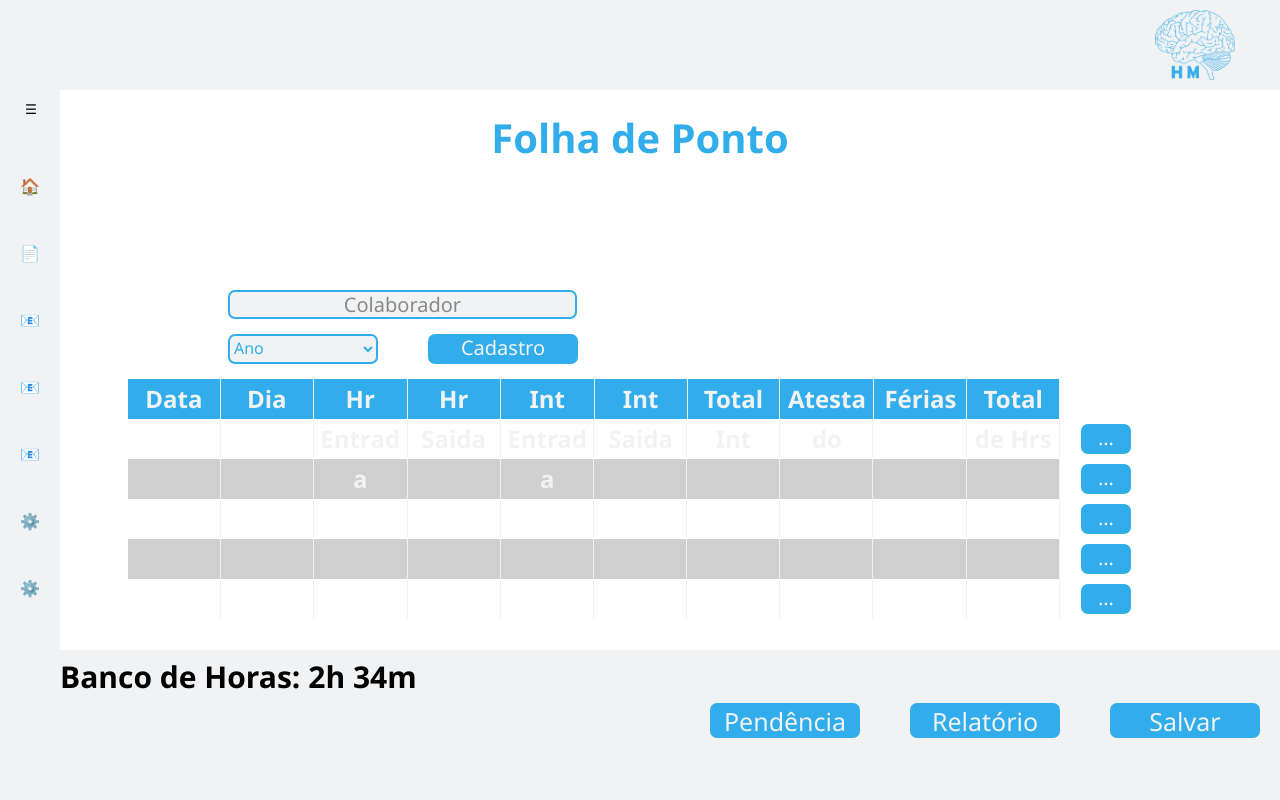
After one commit to forjandobits/Projeto_PI, a PHP site: page /ponto.html in a window 1280 px wide. The commit adds this page. Run offline with PHP 8.4, Linux system fonts and the light colour scheme.

Commit message:
FEAT: Implementação da página folha de ponto - Brendon e Ágata

```diff
--- /dev/null
+++ b/html-css/ponto.html
@@ -0,0 +1,170 @@
+<!DOCTYPE html>
+<html lang="pt-br">
+
+<head>
+    <meta charset="UTF-8">
+    <meta name="viewport" content="width=device-width, initial-scale=1.0">
+    <title>Histórico de Pagamentos</title>
+    <link rel="stylesheet" href="public/css/estilo.css">
+    <link rel="stylesheet" href="public/css/sidebar.css">
+    <link rel="shortcut icon" href="public\img\Cerebro.ico" type="image/x-icon">
+</head>
+
+<body>
+    <!-- Cabeçalho fixo da tela -->
+    <header class="cabecalho-tela-inicial">
+        <img src="public/img/Logo HM Cerebro.png">
+    </header>
+
+    <!-- Sidebar lateral (drawer) -->
+    <aside class="sidebar" id="sidebar">
+        <!-- Botão que abre/fecha a sidebar (toggle) -->
+        <button class="botao" id="botao-abrefecha">☰</button>
+
+        <!-- Espaço reservado para a imagem do usuário -->
+        <img src="" alt="">
+
+        <!-- Lista de navegação da sidebar -->
+        <ul>
+            <!-- Cada item da lista tem um ícone (emoji) + link de navegação -->
+            <li>🏠<span><a href="inicial.php">Início</a></span></li>
+            <li>📄<span><a href="documentos.php">Solicitações</a></span></li>
+            <li>📧<span><a href="mensagens.php">Recibos</a></span></li>
+            <li>📧<span><a href="mensagens.php">Banco de Horas</a></span></li>
+            <li>📧<span><a href="mensagens.php">Cadastro de Funcionários</a></span></li>
+            <li>⚙️<span><a href="configuracoes.php">Configurações</a></span></li>
+            <li>⚙️<span><a href="configuracoes.php">Sair</a></span></li>
+        </ul>
+    </aside>
+
+    <!-- Conteúdo principal da página -->
+    <main class="main-pagamento">
+
+        <h2>Folha de Ponto</h2>
+
+
+        <article class="article-folha-pagamento">
+
+            <form method="GET" class="filtro-ponto campo-esquerda">
+                <input type="text" id="filtro" class="input-filtro-ponto" placeholder="Colaborador">
+
+                <div class="campo-select-ponto">
+                    <select id="opcao-filtro" class="opcao-filtro">
+                        <option value="1" default>Ano</option>
+                        <option value="3">Um Mês</option>
+                    </select>
+                    <button class="button-filtro-ponto">Cadastro</button>
+                </div>
+            </form>
+
+            <section class="lista-ponto">
+
+                <table>
+
+                    <thead>
+                        <tr>
+                            <th>Data</th>
+                            <th>Dia</th>
+                            <th>Hr Entrada</th>
+                            <th>Hr Saida</th>
+                            <th>Int Entrada</th>
+                            <th>Int Saida</th>
+                            <th>Total Int</th>
+                            <th>Atestado</th>
+                            <th>Férias</th>
+                            <th>Total de Hrs</th>
+                            <th></th>
+                        </tr>
+                    </thead>
+
+                    <tbody id="ponto-saida">
+                        <tr>
+                            <td></td>
+                            <td></td>
+                            <td></td>
+                            <td></td>
+                            <td></td>
+                            <td></td>
+                            <td></td>
+                            <td></td>
+                            <td></td>
+                            <td></td>
+                            <td><button class="button-table-ponto">...</button></td>
+                        </tr>
+                        <tr>
+                            <td></td>
+                            <td></td>
+                            <td></td>
+                            <td></td>
+                            <td></td>
+                            <td></td>
+                            <td></td>
+                            <td></td>
+                            <td></td>
+                            <td></td>
+                            <td><button class="button-table-ponto">...</button></td>
+                        </tr>
+                        <tr>
+                            <td></td>
+                            <td></td>
+                            <td></td>
+                            <td></td>
+                            <td></td>
+                            <td></td>
+                            <td></td>
+                            <td></td>
+                            <td></td>
+                            <td></td>
+                            <td><button class="button-table-ponto">...</button></td>
+                        </tr>
+                        <tr>
+                            <td></td>
+                            <td></td>
+                            <td></td>
+                            <td></td>
+                            <td></td>
+                            <td></td>
+                            <td></td>
+                            <td></td>
+                            <td></td>
+                            <td></td>
+                            <td><button class="button-table-ponto">...</button></td>
+                        </tr>
+                        <tr>
+                            <td></td>
+                            <td></td>
+                            <td></td>
+                            <td></td>
+                            <td></td>
+                            <td></td>
+                            <td></td>
+                            <td></td>
+                            <td></td>
+                            <td></td>
+                            <td><button class="button-table-ponto">...</button></td>
+                        </tr>
+
+                    </tbody>
+
+                </table>
+
+            </section>
+
+            <section class="footer-ponto">
+                <div class="campo-esquerda">
+                    <p id="saida-banco-horas">Banco de Horas: 2h 34m</p>
+                </div>
+                <div class="campo-direita gap">
+                    <button class="button-filtro">Pendência</button>
+                    <button class="button-filtro">Relatório</button>
+                    <button class="button-filtro">Salvar</button>
+                </div>
+            </section>
+        </article>
+    </main>
+
+    <!-- Importa o JavaScript que controla a sidebar -->
+    <script src="public/js/sidebar.js"></script>
+</body>
+
+</html>
--- a/html-css/public/css/estilo.css
+++ b/html-css/public/css/estilo.css
@@ -321,7 +321,9 @@ figure {
   word-wrap: break-word;
   /* quebra texto longo */
 }
-.lista-principal th:nth-child(4), th:nth-child(5){
+
+.lista-principal th:nth-child(4),
+th:nth-child(5) {
   background-color: #ffffff;
 }
 
@@ -446,3 +448,223 @@ td:not(:last-child) {
   display: flex;
   justify-content: right;
 }
+
+
+/* ========== Area de Folha de Ponto ========== */
+
+.article-folha-ponto {
+  display: flex;
+  flex-wrap: wrap;
+  flex-direction: row;
+  justify-content: center;
+  gap: 15px;
+}
+
+
+.lista-ponto {
+  display: flex;
+  flex-direction: row;
+  justify-content: center;
+}
+
+.lista-ponto tr {
+  height: 40px;
+  line-height: 40px;
+  display: flex;
+  flex-direction: row;
+  justify-content: center;
+}
+
+.lista-ponto table {
+  width: 100%;
+  height: auto;
+  table-layout: fixed;
+  /* largura fixa das colunas */
+  border-collapse: collapse;
+  /* remove espaçamento entre células */
+}
+
+.lista-ponto th {
+  color: var(--cor-background);
+  background-color: var(--cor-titulo-azul);
+  width: calc(100% / 11);
+  /* divide tabela em 10 colunas iguais */
+  /* padding: 10px; */
+  text-align: center;
+  word-wrap: break-word;
+  /* quebra texto longo */
+}
+
+.lista-ponto td {
+  width: calc(100% / 11);
+  /* divide tabela em 10 colunas iguais */
+  display: flex;
+  text-align: center;
+  justify-content: center;
+  align-items: center;
+  word-wrap: break-word;
+  font-size: 17px;
+  /* quebra texto longo */
+}
+
+.lista-ponto thead {
+  font-size: var(--fonte-pequena);
+  color: var(--cor-titulo-azul);
+}
+
+.lista-ponto tbody tr:nth-child(even) {
+  background: var(--cor-background-cinza);
+}
+
+.lista-ponto tbody tr:hover {
+  background: var(--cor-background-hover-claro);
+  transition: all 0.2s ease-in-out;
+
+}
+
+.lista-ponto th:not(:last-child),
+td:not(:last-child) {
+  border-right: 1px solid var(--cor-background);
+}
+
+.lista-ponto th:nth-child(11),
+td:nth-child(11) {
+  background-color: #ffffff;
+}
+
+
+.filtro-ponto {
+  width: 100%;
+  display: flex;
+  flex-direction: column;
+  padding-left: 100px;
+  padding-top: 100px;
+  gap: 10px;
+}
+
+
+.opcao-filtro {
+  display: flex;
+  flex-direction: column;
+  width: 150px;
+  height: 30px;
+  color: var(--cor-titulo-azul);
+  background-color: var(--cor-background);
+  font-size: (var(--fonte-media));
+  border: 2px solid var(--cor-titulo-azul);
+  border-radius: 7px;
+}
+
+.opcao-filtro:hover {
+  color: var(--cor-background-hover);
+  border: 2px solid var(--cor-background-hover);
+  transition: all 0.2s ease-in-out;
+}
+
+.opcao-filtro:focus-visible {
+  font-size: (var(--fonte-media));
+  color: var(--cor-background-hover);
+  border: 2px solid var(--cor-background-hover);
+  background-color: var(--cor-background);
+  border-radius: 7px;
+}
+
+
+.input-filtro-ponto {
+  width: 335px;
+  height: 15px;
+  padding: 5px;
+  text-align: center;
+  font-size: 20px;
+  /* assecibilidade 35px */
+  color: var(--cor-titulo-azul);
+  background-color: var(--cor-background);
+  border: 2px solid var(--cor-titulo-azul);
+  border-radius: 7px;
+  margin: 5px 0px;
+}
+
+.input-filtro-ponto::placeholder {
+  font-size: 20px;
+  /* assecibilidade 35px */
+  color: var(--cor-texto-cinza);
+}
+
+.input-filtro-ponto:hover {
+  color: var(--cor-background-hover);
+  border: 2px solid var(--cor-background-hover);
+  transition: all 0.2s ease-in-out;
+}
+
+.input-filtro-ponto:focus {
+  outline: none;
+  color: var(--cor-background-hover);
+  border: 2px solid var(--cor-background-hover);
+}
+
+
+
+.button-filtro-ponto {
+  width: 150px;
+  height: 30px;
+  border: none;
+  border-radius: 7px;
+  background-color: var(--cor-titulo-azul);
+  color: var(--cor-background);
+  font-size: 20px;
+  display: flex;
+  text-align: center;
+  justify-content: center;
+}
+
+.button-filtro-ponto:hover {
+  background-color: var(--cor-background-hover);
+  transition: all 0.2s ease-in-out;
+}
+
+.button-table-ponto {
+  display: flex;
+  text-align: center;
+  justify-content: center;
+  width: 50px;
+  height: 30px;
+  border: none;
+  border-radius: 7px;
+  background-color: var(--cor-titulo-azul);
+  color: var(--cor-background);
+  font-size: 20px;
+}
+
+.button-table-ponto:hover {
+  background-color: var(--cor-background-hover);
+  transition: all 0.2s ease-in-out;
+}
+
+
+.campo-select-ponto {
+  display: flex;
+  justify-content: left;
+  gap: 50px;
+}
+
+.gap {
+  margin: 0px 20px;
+  gap: 50px;
+}
+
+.footer-ponto {
+  position: fixed;
+  background-color: var(--cor-background);
+  bottom: 0;
+  width: 100%;
+  height: 150px;
+}
+
+.footer-ponto p {
+  margin: 6px 60px;
+}
+
+#saida-banco-horas {
+  font-size: var(--fonte-media);
+  font-weight: bold;
+}
```
